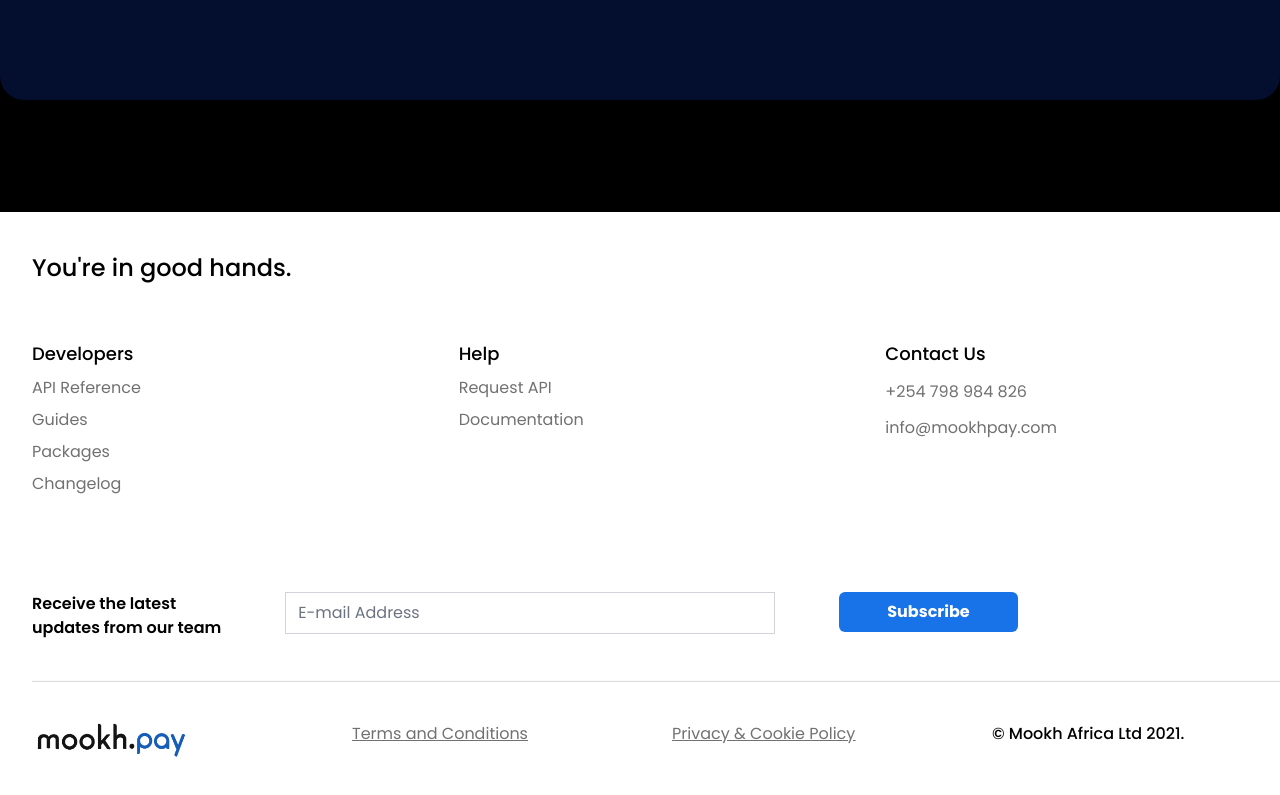
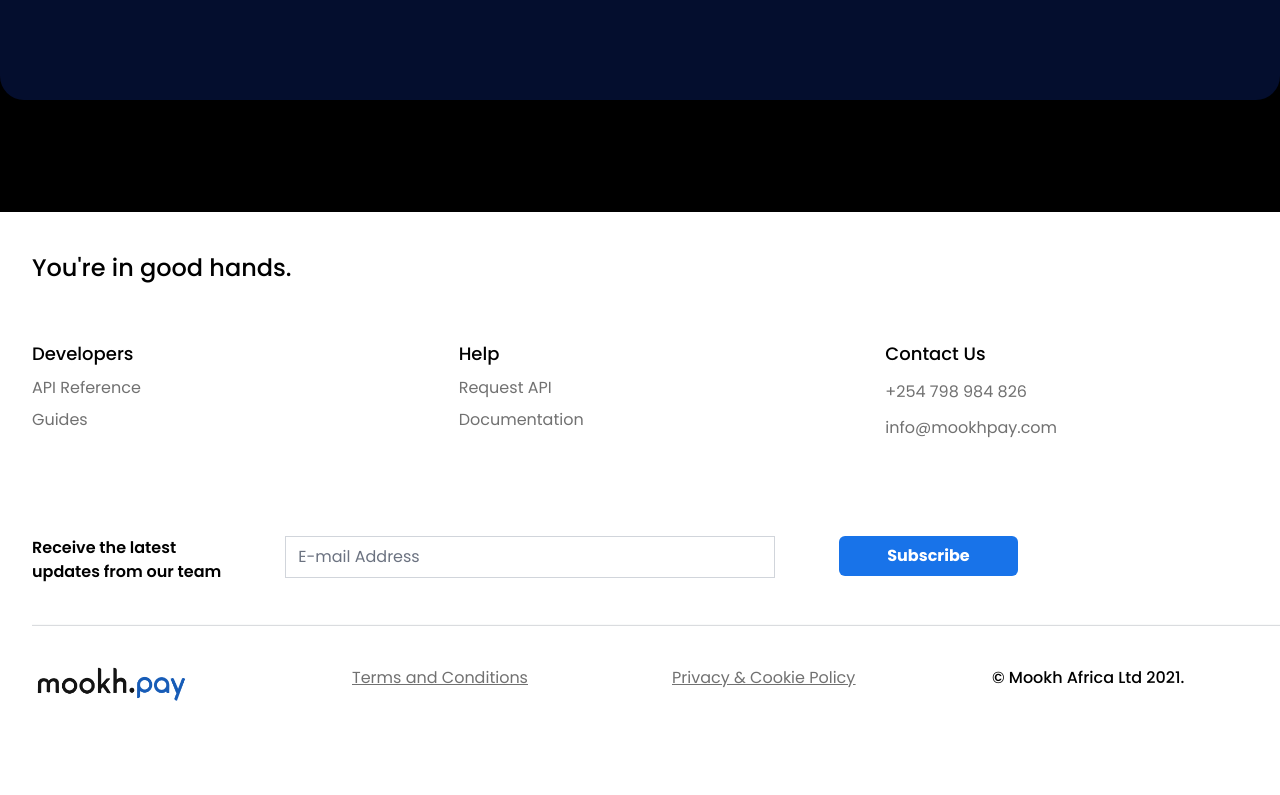
Before and after one commit to MOOKHAFRICA/mookhpay-landing, a Next.js app: page / in a window 1280 px wide. Shown: the part 2604-3399 px from the top of the page. After the commit the page ends 3377 px from the top, so only its background shows below. Built offline with nearby package versions, Linux system fonts and the light colour scheme.

Commit message:
updated links for footer and nav

```diff
--- a/components/footer.js
+++ b/components/footer.js
@@ -31,16 +31,16 @@
                 </a>
               </Link>
             </div>
-            <div className="pt-2">
+            {/* <div className="pt-2">
               <Link href="/#">
                 <a className="text-cwc-grey text-base mt-3">Packages</a>
               </Link>
-            </div>
-            <div className="pt-2">
+            </div> */}
+            {/* <div className="pt-2">
               <Link href="/#">
                 <a className="text-cwc-grey text-base mt-3">Changelog</a>
               </Link>
-            </div>
+            </div> */}
           </div>
           <div>
             <div>
--- a/components/nav.js
+++ b/components/nav.js
@@ -107,22 +107,22 @@
                   Guides
                 </a>
               </li>
-              <li className="">
+              {/* <li className="">
                 <a
                   className="block px-4 py-2 whitespace-no-wrap bg-gray-500 rounded-b hover:bg-gray-800"
                   href="#"
                 >
                   Packages
                 </a>
-              </li>
-              <li className="">
+              </li> */}
+              {/* <li className="">
                 <a
                   className="block px-4 py-2 whitespace-no-wrap bg-gray-500 rounded-b hover:bg-gray-800"
                   href="#"
                 >
                   Changelog
                 </a>
-              </li>
+              </li> */}
             </ul>
           </li>
           <li className="relative md:ml-4">
```
